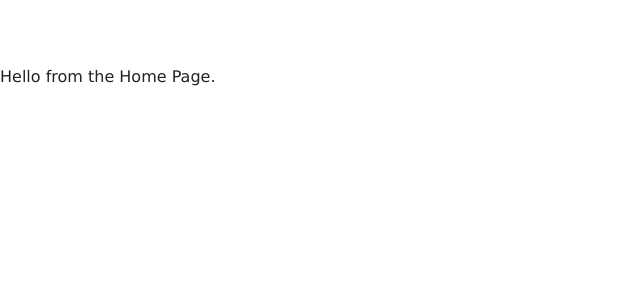
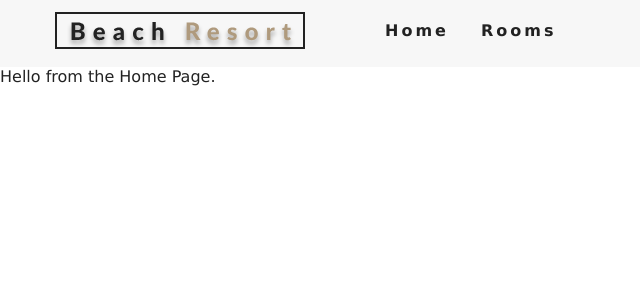
Before and after one commit to charlesmartinreed/react-beach-resort-mockup, a React (Create React App) app: page / in a window 1280 px wide. Shown: the top 300 px of the page, without its empty margins (0-640 px from the left). Built offline with nearby package versions, Linux system fonts and the light colour scheme.

Commit message:
Create Navbar component. Integrate react-icons for toggle button on navbar.

```diff
--- a/src/App.js
+++ b/src/App.js
@@ -7,9 +7,13 @@ import Rooms from "./pages/Rooms";
 import SingleRoom from "./pages/SingleRoom";
 import Error from "./pages/Error";
 
+import Navbar from "./components/Navbar";
+
+// switch renders the first child element that matches
 function App() {
   return (
     <>
+      <Navbar />
       <Switch>
         <Route exact path="/" component={Home} />
         <Route exact path="/rooms" component={Rooms} />
--- /dev/null
+++ b/src/components/Navbar.js
@@ -0,0 +1,51 @@
+import React, { Component } from "react";
+import logo from "../images/logo.svg";
+import { FaAlignRight } from "react-icons/fa";
+import { Link } from "react-router-dom";
+
+// react-icons documentation - https://react-icons.netlify.com/#/
+
+class Navbar extends React.Component {
+  state = {
+    isOpen: false
+  };
+
+  handleToggle = () => {
+    this.setState({
+      isOpen: !this.state.isOpen
+    });
+  };
+
+  render() {
+    return (
+      <nav className="navbar">
+        <div className="nav-center">
+          <div className="nav-header">
+            <Link to="/">
+              <img src={logo} alt="Beach Resort Logo" />
+            </Link>
+            <button
+              type="button"
+              className="nav-btn"
+              onClick={this.handleToggle}
+            >
+              <FaAlignRight className="nav-icon" />
+            </button>
+          </div>
+          <ul
+            className={this.state.isOpen ? "nav-links show-nav" : "nav-links"}
+          >
+            <li>
+              <Link to="/">Home</Link>
+            </li>
+            <li>
+              <Link to="/rooms">Rooms</Link>
+            </li>
+          </ul>
+        </div>
+      </nav>
+    );
+  }
+}
+
+export default Navbar;
```
